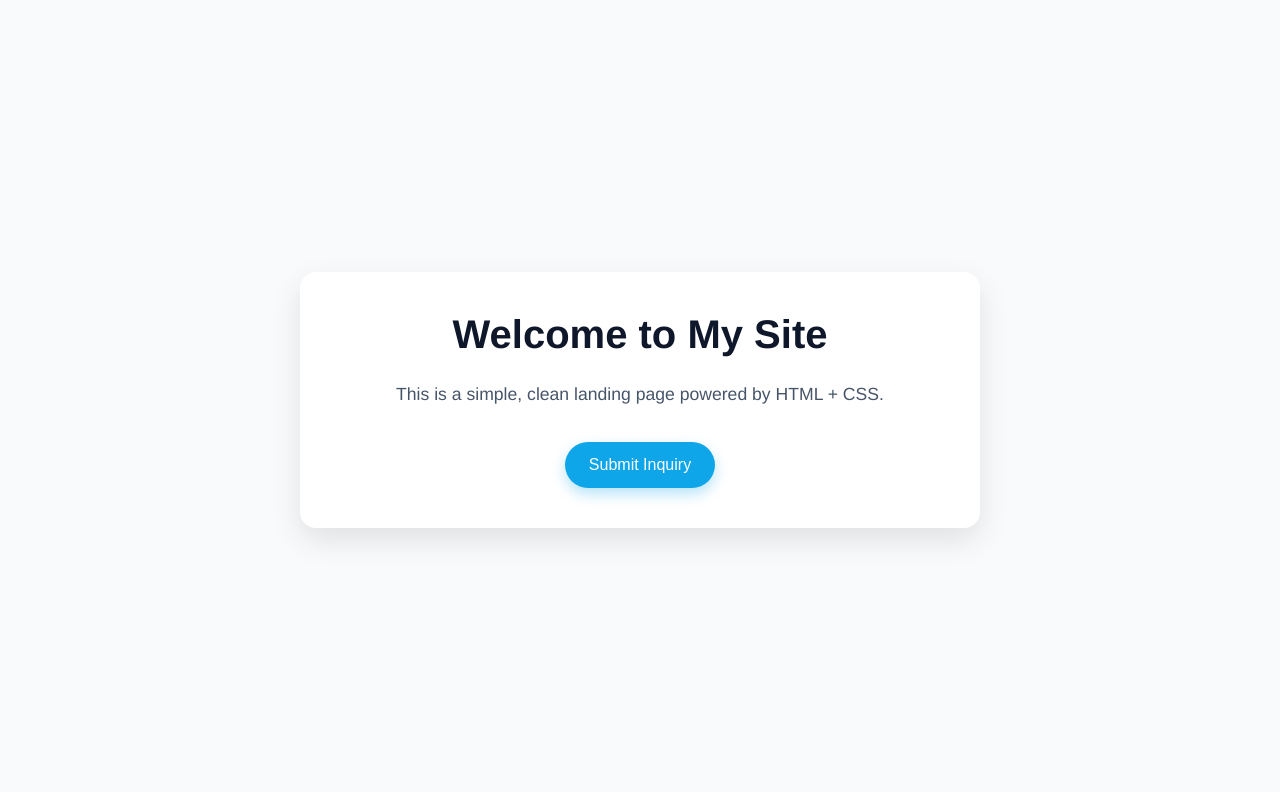
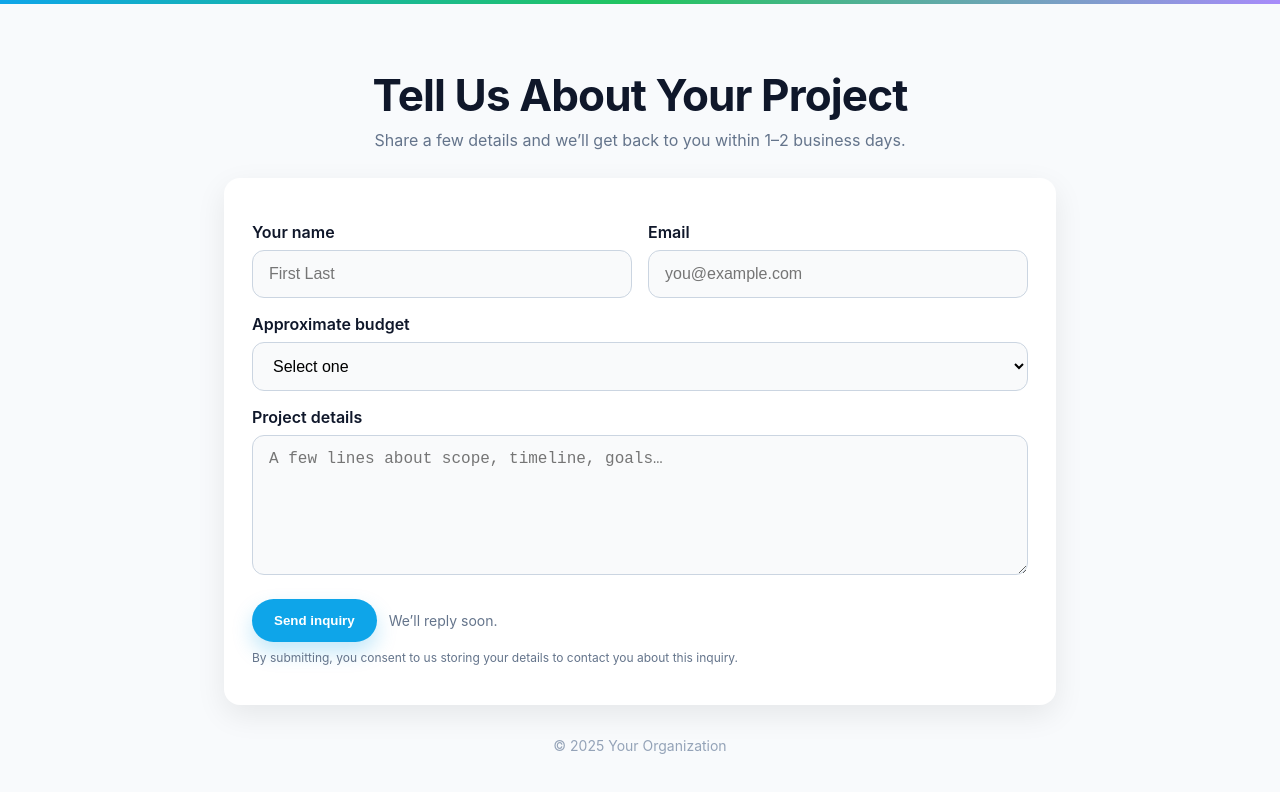
Before and after one commit to wdr44w-lang/my-website, a plain HTML site: page index.html in a window 1280 px wide. Drawn offline with Linux system fonts and the light colour scheme.

Commit message:
Add files via upload
edited version

```diff
--- a/index.html
+++ b/index.html
@@ -1,64 +1,149 @@
-<!DOCTYPE html>
+<!doctype html>
 <html lang="en">
 <head>
-  <meta charset="UTF-8">
-  <title>NorthEast Luxury Delivery Service</title>
-  <meta name="viewport" content="width=device-width, initial-scale=1">
+  <meta charset="utf-8" />
+  <title>Inquiry</title>
+  <meta name="viewport" content="width=device-width, initial-scale=1" />
+  <meta name="description" content="Share a few details about your project. We’ll respond within 1–2 business days." />
   <style>
-    /* BASIC STYLING */
-    body {
-      font-family: "Helvetica Neue", Helvetica, Arial, sans-serif;
-      background: #f8fafc;
-      color: #0f172a;
-      margin: 0;
-      padding: 0;
-      display: flex;
-      justify-content: center;
-      align-items: center;
-      height: 100vh;
+    :root { --ink:#0f172a; --muted:#64748b; --bg:#f8fafc; --brand:#0ea5e9; }
+    * { box-sizing: border-box; }
+    body { margin:0; font-family: ui-sans-serif, -apple-system, "Segoe UI", Roboto, "Helvetica Neue", Arial; color: var(--ink); background: var(--bg); }
+    .wrap { max-width: 880px; margin: 0 auto; padding: 56px 24px; }
+    header { text-align:center; margin-bottom: 28px; }
+    h1 { margin: 0 0 8px; font-size: clamp(28px,4vw,44px); letter-spacing: -0.02em; }
+    .lead { color: var(--muted); max-width: 720px; margin: 0 auto; }
+    .card { background:#fff; border-radius:16px; padding:28px; box-shadow: 0 10px 30px rgba(0,0,0,.08); }
+    label { display:block; font-weight:600; margin:16px 0 8px; }
+    input, textarea, select {
+      width:100%; padding:14px 16px; border:1px solid #cbd5e1; border-radius:12px; background:#f9fafb; font-size:16px; outline:none;
     }
-    .card {
-      background: white;
-      padding: 40px;
-      border-radius: 16px;
-      box-shadow: 0 12px 30px rgba(0,0,0,0.1);
-      max-width: 600px;
-      width: 90%;
-      text-align: center;
+    input:focus, textarea:focus, select:focus { border-color: var(--brand); background:#fff; }
+    textarea { min-height: 140px; resize: vertical; }
+    .row { display:grid; grid-template-columns: 1fr 1fr; gap:16px; }
+    @media (max-width:760px){ .row { grid-template-columns:1fr; } }
+    .actions { display:flex; align-items:center; gap:12px; margin-top:20px; flex-wrap: wrap; }
+    button {
+      border:0; border-radius:999px; padding:14px 22px; font-weight:700; background:var(--brand); color:#fff; cursor:pointer;
+      box-shadow:0 10px 20px rgba(14,165,233,.25);
     }
-    h1 {
-      margin-top: 0;
-      font-size: 2.5rem;
-      font-weight: 600;
-    }
-    p {
-      font-size: 1.1rem;
-      color: #475569;
-    }
-    button {
-      margin-top: 20px;
-      padding: 14px 24px;
-      border: none;
-      border-radius: 30px;
-      background: #0ea5e9;
-      color: white;
-      font-size: 1rem;
-      cursor: pointer;
-      box-shadow: 0 6px 14px rgba(14,165,233,0.3);
-      transition: background 0.2s;
-    }
-    button:hover {
-      background: #0284c7;
-    }
+    button:disabled { opacity:.7; cursor: not-allowed; }
+    .hint { color: var(--muted); font-size:14px; }
+    .success, .error { margin-top:12px; padding:12px 16px; border-radius:12px; font-weight:600; }
+    .success { background:#ecfdf5; color:#065f46; }
+    .error { background:#fef2f2; color:#991b1b; }
+    .brandbar { height:4px; background: linear-gradient(90deg,#0ea5e9,#22c55e,#a78bfa); margin-bottom:8px; }
+    footer { text-align:center; margin-top:32px; color:#94a3b8; font-size:14px; }
+    .small { font-size: 12px; color: #64748b; margin-top: 8px; }
   </style>
 </head>
 <body>
-  <div class="card">
-    <h1>Welcome to My Site</h1>
-    <p>This is a simple, clean landing page powered by HTML + CSS.</p>
-    <button onclick="window.location.href='https://forms.gle/YOUR_GOOGLE_FORM_LINK'">
-      Submit Inquiry
-    </button>
+  <div class="brandbar"></div>
+  <div class="wrap">
+    <header>
+      <h1>Tell Us About Your Project</h1>
+      <p class="lead">Share a few details and we’ll get back to you within 1–2 business days.</p>
+    </header>
+
+    <section class="card">
+      <form id="contact-form" novalidate>
+        <div class="row">
+          <div>
+            <label for="name">Your name</label>
+            <input id="name" name="name" type="text" placeholder="First Last" autocomplete="name" required />
+          </div>
+          <div>
+            <label for="email">Email</label>
+            <input id="email" name="email" type="email" placeholder="you@example.com" autocomplete="email" required />
+          </div>
+        </div>
+
+        <label for="budget">Approximate budget</label>
+        <select id="budget" name="budget" aria-label="Approximate budget">
+          <option value="">Select one</option>
+          <option>Under $25k</option>
+          <option>$25k–$100k</option>
+          <option>$100k–$500k</option>
+          <option>$500k+</option>
+        </select>
+
+        <label for="message">Project details</label>
+        <textarea id="message" name="message" placeholder="A few lines about scope, timeline, goals…" required></textarea>
+
+        <!-- Honeypot (spam trap) -->
+        <div style="position:absolute; left:-9999px;" aria-hidden="true">
+          <label for="company">Company</label>
+          <input id="company" name="company" type="text" autocomplete="off" tabindex="-1" />
+        </div>
+
+        <div class="actions">
+          <button type="submit" id="submitBtn">Send inquiry</button>
+          <span class="hint" id="status-hint">We’ll reply soon.</span>
+        </div>
+        <div id="alert" aria-live="polite"></div>
+        <p class="small">By submitting, you consent to us storing your details to contact you about this inquiry.</p>
+      </form>
+    </section>
+
+    <footer>
+      © <span id="year"></span> Your Organization
+    </footer>
   </div>
+
+  <script>
+    const ENDPOINT = 'https://script.google.com/macros/s/AKfycbxxS1rU1cA2gTJQ8r_zORzFX0fWmILM0mMAxJFbCjSm5NA_VCw0egN01aBEypS2j-q9Aw/exec';
+
+    document.getElementById('year').textContent = new Date().getFullYear();
+
+    const form = document.getElementById('contact-form');
+    const alertBox = document.getElementById('alert');
+    const submitBtn = document.getElementById('submitBtn');
+
+    form.addEventListener('submit', async (e) => {
+      e.preventDefault();
+      alertBox.textContent = '';
+      alertBox.className = '';
+
+      // honeypot
+      if (document.getElementById('company').value.trim() !== '') return;
+
+      const payload = {
+        name: form.name.value.trim(),
+        email: form.email.value.trim(),
+        budget: form.budget.value,
+        message: form.message.value.trim()
+      };
+      if (!payload.name || !payload.email || !payload.message) {
+        show('Please complete name, email, and message.', 'error');
+        return;
+      }
+
+      submitBtn.disabled = true; submitBtn.textContent = 'Sending…';
+      try {
+        const res = await fetch(ENDPOINT, {
+          method: 'POST',
+          headers: { 'Content-Type': 'application/json' },
+          body: JSON.stringify(payload)
+        });
+        const json = await res.json();
+        if (json.ok) {
+          form.reset();
+          show('Thanks! Your message has been received.', 'success');
+        } else {
+          throw new Error(json.error || 'Unknown error');
+        }
+      } catch (err) {
+        console.error(err);
+        show('Sorry—something went wrong. Please try again or email us directly.', 'error');
+      } finally {
+        submitBtn.disabled = false; submitBtn.textContent = 'Send inquiry';
+      }
+    });
+
+    function show(msg, type) {
+      alertBox.className = type;
+      alertBox.textContent = msg;
+    }
+  </script>
 </body>
 </html>
```
